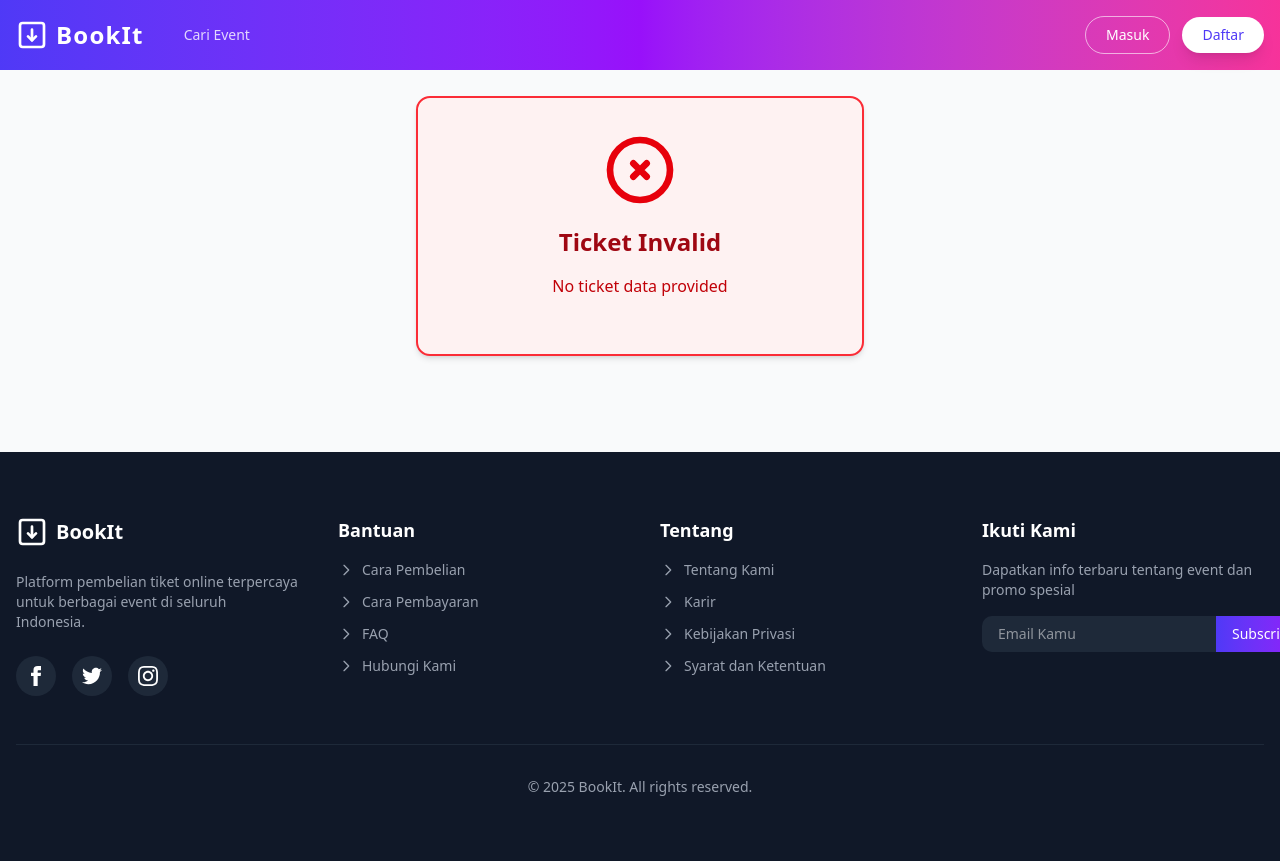
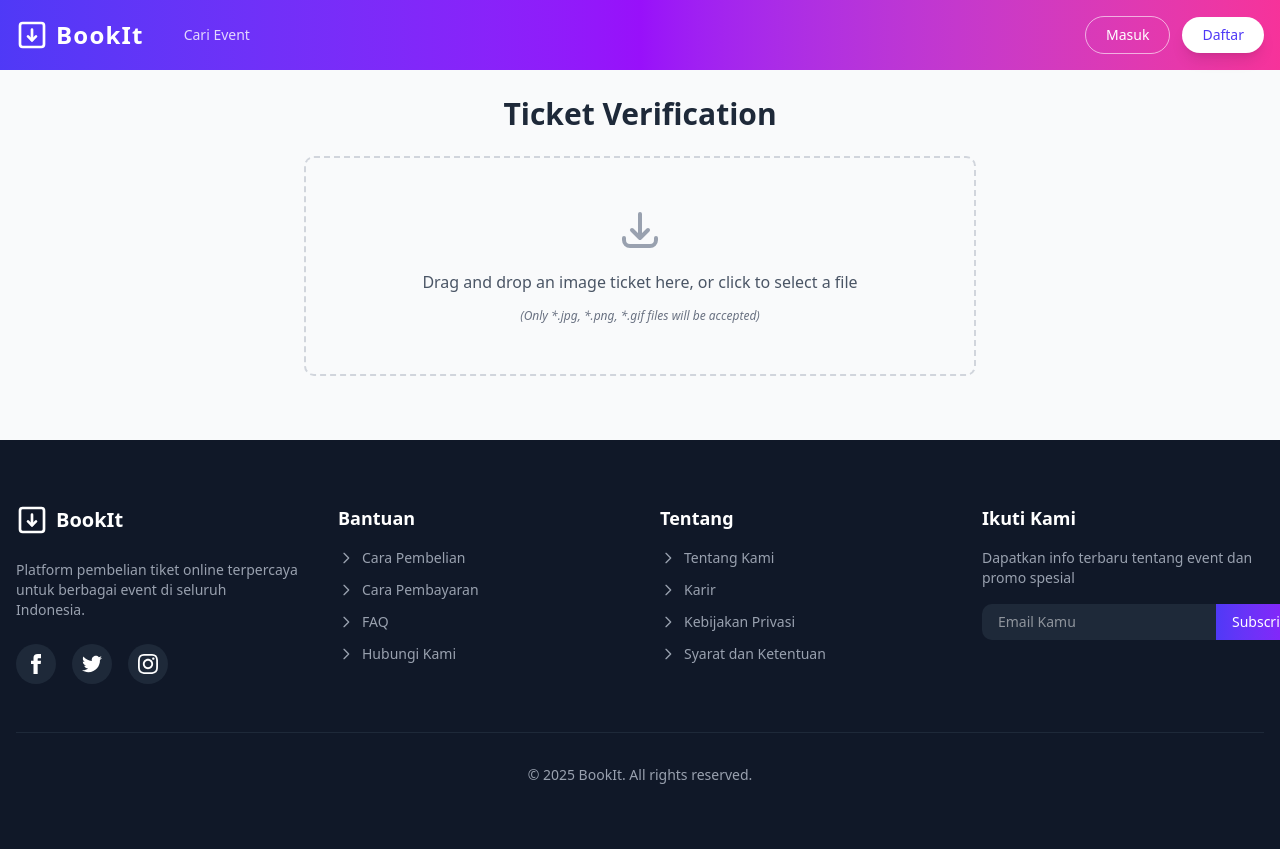
Before and after one commit to Pramudito2004/BookIt, a Next.js app: page /ticket/verify in a window 1280 px wide. Shown: the top 861 px of the page. Built offline with nearby package versions, Linux system fonts and the light colour scheme.

Commit message:
feat: refactor ticket verification page to support QR code extraction and file upload

```diff
--- a/src/app/ticket/verify/page.tsx
+++ b/src/app/ticket/verify/page.tsx
@@ -1,170 +1,232 @@
+// src/app/ticket/verify/page.tsx
 "use client";
 
-import React, { useState, useEffect } from 'react';
-import { useSearchParams } from 'next/navigation';
-import Navbar from "@/app/components/Navbar";
-import Footer from "@/app/components/Footer";
+import React, { useState } from 'react';
+import { useDropzone } from 'react-dropzone';
+import Image from 'next/image';
+import Navbar from '@/app/components/Navbar';
+import Footer from '@/app/components/Footer';
 
-interface TicketVerificationData {
-  ticketId: string;
-  eventId: string;
-  eventTitle: string;
-  ticketCode: string;
-  buyerName: string;
-  buyerEmail: string;
-  status: string;
-  validationTimestamp: string;
-  hash: string;
-}
-
-export default function TicketVerifyPage() {
-  const searchParams = useSearchParams();
-  const [verificationData, setVerificationData] = useState<TicketVerificationData | null>(null);
+export default function TicketVerificationPage() {
   const [verificationResult, setVerificationResult] = useState<{
     valid: boolean;
     message: string;
     details?: any;
   } | null>(null);
-  const [isLoading, setIsLoading] = useState(true);
+  const [isLoading, setIsLoading] = useState(false);
+  const [error, setError] = useState<string | null>(null);
+  const [previewImage, setPreviewImage] = useState<string | null>(null);
 
-  useEffect(() => {
-    // Get the encoded ticket data from URL
-    const encodedData = searchParams.get('data');
+  // Extract QR code from image
+  const extractQRCodeFromImage = async (file: File): Promise<string> => {
+    try {
+      // Create image element
+      const img = new window.Image();
+      img.src = URL.createObjectURL(file);
 
-    if (encodedData) {
-      try {
-        // Decode the ticket data
-        const decodedData = decodeURIComponent(encodedData);
-        const parsedData: TicketVerificationData = JSON.parse(decodedData);
-        setVerificationData(parsedData);
+      // Wait for image to load
+      await new Promise((resolve, reject) => {
+        img.onload = resolve;
+        img.onerror = reject;
+      });
 
-        // Verify the ticket
-        verifyTicket(parsedData);
-      } catch (error) {
-        console.error('Error parsing ticket data:', error);
-        setVerificationResult({
-          valid: false,
-          message: 'Invalid ticket data format'
-        });
-        setIsLoading(false);
+      // Create canvas to process image
+      const canvas = document.createElement('canvas');
+      const context = canvas.getContext('2d');
+      if (!context) {
+        throw new Error('Failed to get canvas context');
       }
-    } else {
-      setVerificationResult({
-        valid: false,
-        message: 'No ticket data provided'
-      });
-      setIsLoading(false);
+      canvas.width = img.width;
+      canvas.height = img.height;
+
+      // Draw image on canvas
+      context.drawImage(img, 0, 0, img.width, img.height);
+
+      // Get image data
+      const imageData = context.getImageData(0, 0, canvas.width, canvas.height);
+
+      // Use QR code library to read QR code from canvas
+      const jsQR = await import('jsqr');
+      const code = jsQR.default(imageData.data, imageData.width, imageData.height);
+
+      if (code) {
+        return code.data;
       }
-  }, [searchParams]);
 
-  const verifyTicket = async (ticketData: TicketVerificationData) => {
+      throw new Error('No QR code found in the image');
+    } catch (err) {
+      console.error('Error extracting QR code:', err);
+      throw new Error('Failed to extract QR code from image');
+    }
+  };
+
+  // Verify ticket
+  const verifyTicket = async (ticketCode: string) => {
     try {
       const response = await fetch('/api/tickets/verify', {
         method: 'POST',
         headers: {
           'Content-Type': 'application/json',
         },
-        body: JSON.stringify(ticketData)
+        body: JSON.stringify({ ticketCode }),
       });
 
-      const result = await response.json();
+      return await response.json();
+    } catch (err) {
+      console.error('Verification error:', err);
+      throw new Error('Failed to verify ticket');
+    }
+  };
+
+  // Handle file drop
+  const onDrop = async (acceptedFiles: File[]) => {
+    if (acceptedFiles.length === 0) return;
+
+    const file = acceptedFiles[0];
+
+    // Reset previous states
+    setVerificationResult(null);
+    setError(null);
+    setIsLoading(true);
+
+    // Set preview image
+    setPreviewImage(URL.createObjectURL(file));
+
+    try {
+      // Extract QR code from image
+      const ticketCode = await extractQRCodeFromImage(file);
+
+      // Verify ticket
+      const result = await verifyTicket(ticketCode);
+
       setVerificationResult(result);
-    } catch (error) {
-      console.error('Verification error:', error);
-      setVerificationResult({
-        valid: false,
-        message: 'Network error during verification'
-      });
+    } catch (err) {
+      setError(err instanceof Error ? err.message : 'An unknown error occurred');
     } finally {
       setIsLoading(false);
     }
   };
 
-  // Render loading state
-  if (isLoading) {
+  // Dropzone configuration
+  const { getRootProps, getInputProps, isDragActive } = useDropzone({
+    onDrop,
+    accept: {
+      'image/jpeg': ['.jpg', '.jpeg'],
+      'image/png': ['.png'],
+      'image/gif': ['.gif']
+    },
+    maxFiles: 1
+  });
+
   return (
     <div className="min-h-screen bg-gray-50">
       <Navbar />
-        <div className="container mx-auto px-4 py-24 text-center">
-          <div className="animate-spin rounded-full h-16 w-16 border-t-4 border-indigo-600 mx-auto mb-4"></div>
-          <p className="text-gray-600">Verifying ticket...</p>
-        </div>
-        <Footer />
-      </div>
-    );
+
+      <div className="pt-24 pb-16 container mx-auto px-4">
+        <div className="max-w-2xl mx-auto">
+          <h1 className="text-3xl font-bold text-gray-800 mb-6 text-center">
+            Ticket Verification
+          </h1>
+
+          {/* Dropzone */}
+          <div
+            {...getRootProps()}
+            className={`
+              border-2 border-dashed rounded-lg p-12 text-center cursor-pointer
+              transition-colors duration-200
+              ${
+                isDragActive
+                  ? 'border-indigo-600 bg-indigo-50'
+                  : 'border-gray-300 hover:border-indigo-600 hover:bg-indigo-50'
               }
-
-  // Render verification result
-  return (
-    <div className="min-h-screen bg-gray-50">
-      <Navbar />
-      <div className="container mx-auto px-4 py-24">
-        <div className={`
-          rounded-xl shadow-md p-8 max-w-md mx-auto
-          ${verificationResult?.valid
-            ? 'bg-green-50 border-2 border-green-500'
-            : 'bg-red-50 border-2 border-red-500'
-          }
-        `}>
-          <div className="text-center">
-            {verificationResult?.valid ? (
+            `}
+          >
+            <input {...getInputProps()} />
             <svg
-                className="w-20 h-20 text-green-600 mx-auto mb-4"
+              className="mx-auto h-12 w-12 text-gray-400 mb-4"
               fill="none"
+              viewBox="0 0 24 24"
               stroke="currentColor"
-                viewBox="0 0 24 24"
             >
               <path
                 strokeLinecap="round"
                 strokeLinejoin="round"
                 strokeWidth="2"
-                  d="M9 12l2 2 4-4m6 2a9 9 0 11-18 0 9 9 0 0118 0z"
+                d="M4 16v1a3 3 0 003 3h10a3 3 0 003-3v-1m-4-4l-4 4m0 0l-4-4m4 4V4"
               />
             </svg>
-            ) : (
-              <svg
-                className="w-20 h-20 text-red-600 mx-auto mb-4"
-                fill="none"
-                stroke="currentColor"
-                viewBox="0 0 24 24"
-              >
-                <path
-                  strokeLinecap="round"
-                  strokeLinejoin="round"
-                  strokeWidth="2"
-                  d="M10 14l2-2m0 0l2-2m-2 2l-2-2m2 2l2 2m7-2a9 9 0 11-18 0 9 9 0 0118 0z"
+            <p className="text-gray-600 mb-2">
+              {isDragActive
+                ? 'Drop the image here ...'
+                : 'Drag and drop an image ticket here, or click to select a file'}
+            </p>
+            <em className="text-xs text-gray-500">
+              (Only *.jpg, *.png, *.gif files will be accepted)
+            </em>
+          </div>
+
+          {/* Preview Image */}
+          {previewImage && (
+            <div className="mt-6 flex justify-center">
+              <div className="max-w-md w-full">
+                <img
+                  src={previewImage}
+                  alt="Uploaded ticket"
+                  className="rounded-lg shadow-md"
                 />
-              </svg>
+              </div>
+            </div>
           )}
 
-            <h2 className={`
-              text-2xl font-bold mb-4
-              ${verificationResult?.valid ? 'text-green-800' : 'text-red-800'}
-            `}>
-              {verificationResult?.valid ? 'Ticket Valid' : 'Ticket Invalid'}
+          {/* Loading State */}
+          {isLoading && (
+            <div className="mt-6 text-center">
+              <div className="animate-spin rounded-full h-8 w-8 border-t-4 border-indigo-600 mx-auto"></div>
+              <p className="text-gray-600 mt-2">Verifying ticket...</p>
+            </div>
+          )}
+
+          {/* Verification Result */}
+          {verificationResult && !isLoading && (
+            <div
+              className={`
+                mt-6 p-4 rounded-lg text-center
+                ${
+                  verificationResult.valid
+                    ? 'bg-green-100 text-green-800'
+                    : 'bg-red-100 text-red-800'
+                }
+              `}
+            >
+              <h2 className="text-xl font-bold mb-4">
+                {verificationResult.valid ? 'Ticket Verified' : 'Ticket Invalid'}
               </h2>
+              <p className="mb-4">{verificationResult.message}</p>
 
-            <p className={`
-              mb-6
-              ${verificationResult?.valid ? 'text-green-700' : 'text-red-700'}
-            `}>
-              {verificationResult?.message}
-            </p>
+              {verificationResult.valid && verificationResult.details && (
+                <div className="bg-white p-4 rounded-lg shadow-md text-left">
+                  <h3 className="font-semibold text-gray-800 mb-2">Ticket Details</h3>
+                  <p><strong>Event:</strong> {verificationResult.details.eventName}</p>
+                  <p><strong>Location:</strong> {verificationResult.details.eventLocation}</p>
+                  <p><strong>Ticket Type:</strong> {verificationResult.details.ticketType}</p>
+                  <p><strong>Buyer:</strong> {verificationResult.details.buyerName}</p>
+                  <p><strong>Purchase Date:</strong> {new Date(verificationResult.details.purchaseDate).toLocaleString()}</p>
+                  <p><strong>Status:</strong> {verificationResult.details.status}</p>
+                </div>
+              )}
+            </div>
+          )}
 
-            {verificationResult?.valid && verificationData && (
-              <div className="bg-white rounded-lg p-4 text-left">
-                <h3 className="text-lg font-semibold mb-2 text-gray-800">Ticket Details</h3>
-                <div className="space-y-2">
-                  <p><strong>Event:</strong> {verificationData.eventTitle}</p>
-                  <p><strong>Ticket Code:</strong> {verificationData.ticketCode}</p>
-                  <p><strong>Buyer:</strong> {verificationData.buyerName}</p>
-                  <p><strong>Status:</strong> {verificationData.status}</p>
-                </div>
+          {/* Error State */}
+          {error && !isLoading && (
+            <div className="mt-6 bg-red-100 text-red-800 p-4 rounded-lg text-center">
+              <p className="font-semibold mb-2">Verification Error</p>
+              <p>{error}</p>
             </div>
           )}
         </div>
       </div>
-      </div>
+
       <Footer />
     </div>
   );
```
Lines whose indentation alone changed are shown as unchanged.
